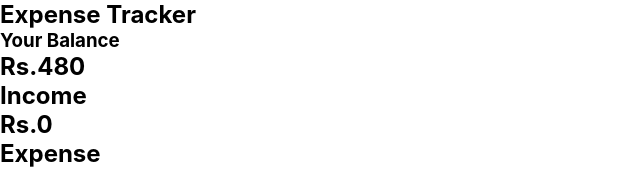
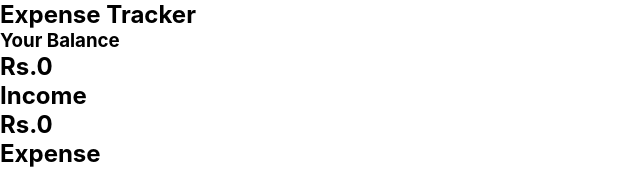
Before and after one commit to mukul98s/expense-tracker-react, a React (Create React App) app: page / in a window 1280 px wide. Shown: the top 169 px of the page, without its empty margins (0-640 px from the left). Built offline with nearby package versions, Linux system fonts and the light colour scheme.

Commit message:
Total Balance is Calculated

```diff
--- a/src/components/Header.js
+++ b/src/components/Header.js
@@ -2,6 +2,11 @@ import React, { useContext } from "react";
 import { GlobalContext } from "../context/GlobalState";
 
 function Header() {
+  const { transactions } = useContext(GlobalContext);
+
+  const money = transactions
+    .map((transaction) => transaction.amount)
+    .reduce((a, b) => a + b, 0);
   return (
     <div className="header">
       <div className="header__title">
@@ -10,7 +15,8 @@ function Header() {
       <div className="header__balance">
         <h3>Your Balance</h3>
         <h2>
-          <span className="money">Rs.</span>480
+          <span className="money">Rs.</span>
+          {money}
         </h2>
       </div>
     </div>
```
